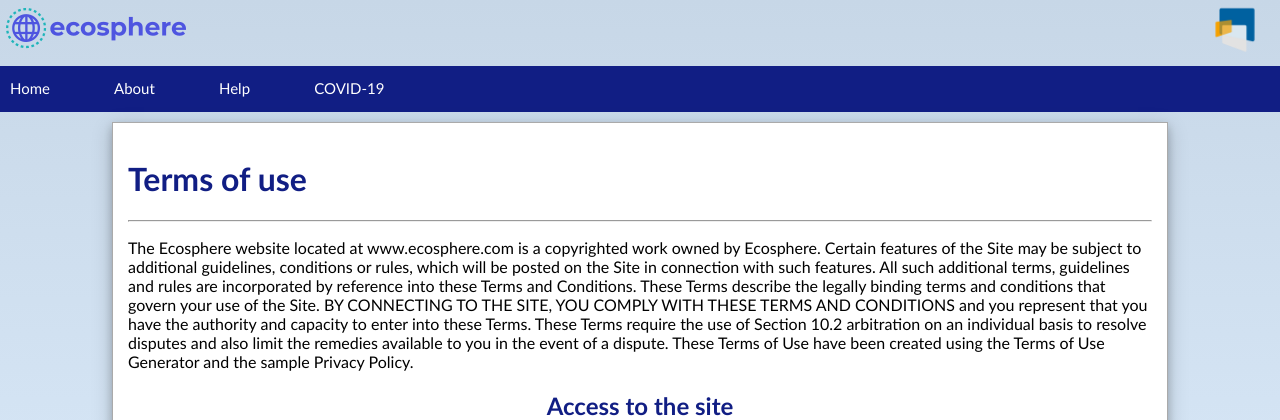
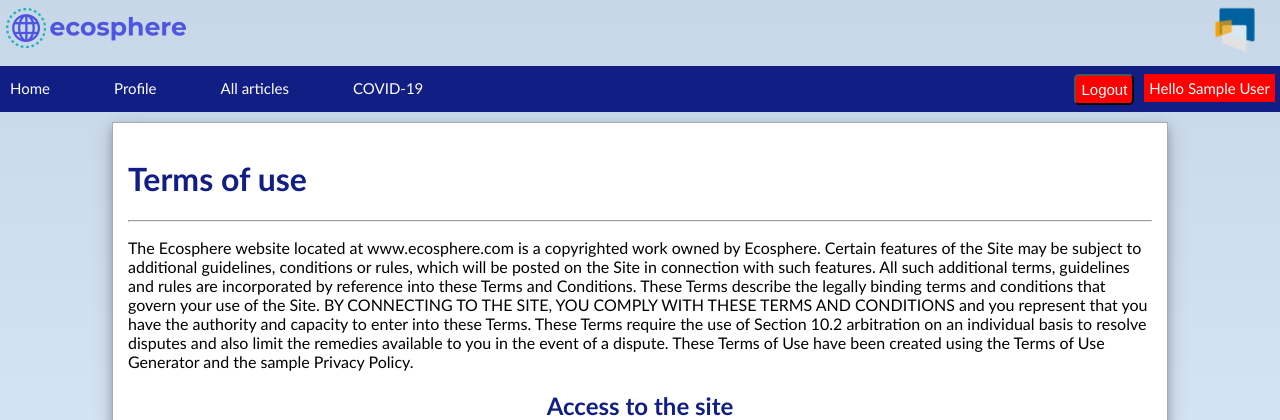
Before and after one commit to NinaKaveh/ecosphere-web-app, a PHP site: page /View/term_of_use.php in a window 1280 px wide. Shown: the top 420 px of the page. Run offline with PHP 8.4, Linux system fonts and the light colour scheme; the visitor is signed in with stand-in values (Sample User, id 1).

Commit message:
Update term_of_use.php
Acces avec user possible

```diff
--- a/View/term_of_use.php
+++ b/View/term_of_use.php
@@ -9,13 +9,35 @@
 </head>
 
 <body>
-<header>
-    <div id="globalHeader">
-        <script>
-            addGlobalHeader();
-        </script>
-    </div>
-</header>
+<?php session_start();
+if(!empty($_SESSION['name'])) {
+    ?>
+    <header>
+        <div id="header">
+            <img id="ecosphere_logo" src="img/logo-paysage.png" alt="logo" width="195"/>
+            <img id="isep_logo" src="img/logo-isep.png" alt="logo" width="60"/>
+
+            <div id="banner">
+                <nav class="navbar">
+                    <a href="user/user_homepage.php">Home</a>
+                    <a href="user/user_profile.php">Profile</a>
+                    <a href="user/all_articles.php">All articles</a>
+                    <a href="covid.php">COVID-19</a>
+                    <span>Hello <?php echo $_SESSION['name'];?></span><button class="//button" onclick="window.location.href='user/logout.php'">Logout</button>
+                </nav>
+
+            </div>
+
+
+        </div>
+    </header>
+<?php } else { ?>
+    <header>
+        <div id="globalHeader">
+            <script>addGlobalHeader();</script>
+        </div>
+    </header>
+<?php } ?>
 <main class="panel">
     <div>
         <h1>Terms of use</h1>
```
